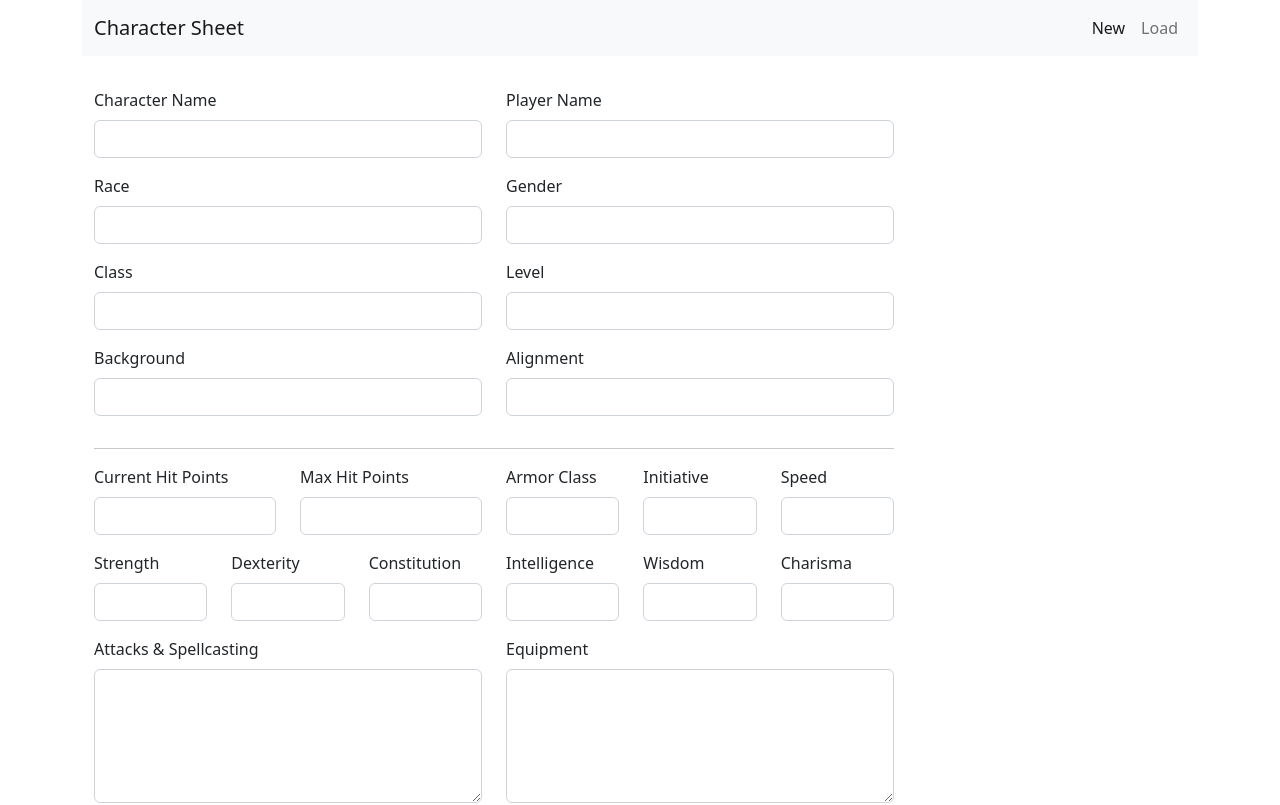
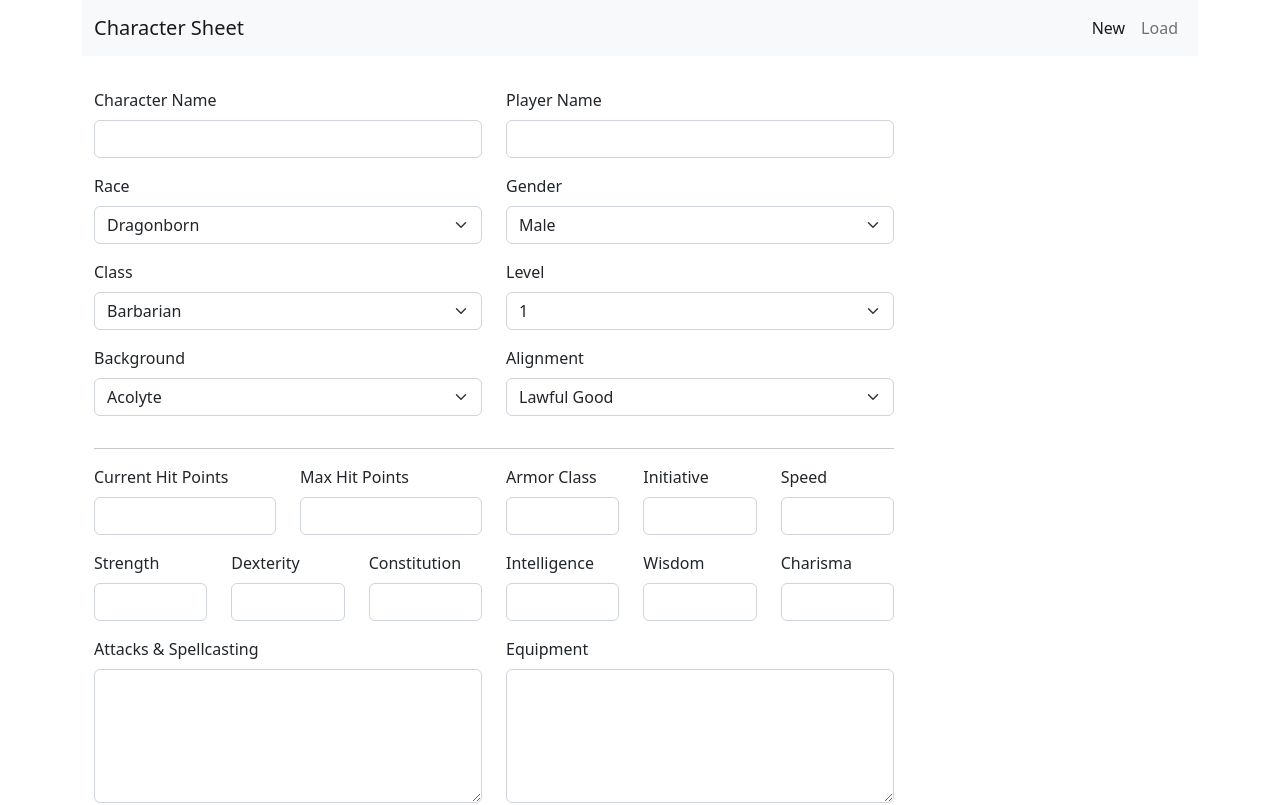
Before and after one commit to MitulMistry/character-sheet, a React (Create React App) app: page /new in a window 1280 px wide. Shown: the top 805 px of the page. Built offline with nearby package versions, Linux system fonts and the light colour scheme.

Commit message:
Incorporate ruleset data into character form selection fields

```diff
--- a/src/components/CharacterForm/CharacterForm.tsx
+++ b/src/components/CharacterForm/CharacterForm.tsx
@@ -43,14 +43,18 @@ function CharacterForm() {
             <Col xs={12} md={6}>
               <Form.Group className="mb-3" controlId="race">
                 <Form.Label>Race</Form.Label>
-                <Form.Control type="text" />
+                <Form.Select>
+                  {formData.races.map(race => (<option key={race}>{race}</option>))}
+                </Form.Select>
               </Form.Group>
             </Col>
 
             <Col xs={12} md={6}>
               <Form.Group className="mb-3" controlId="gender">
                 <Form.Label>Gender</Form.Label>
-                <Form.Control type="text" />
+                <Form.Select>
+                  {formData.genders.map(gender => (<option key={gender}>{gender}</option>))}
+                </Form.Select>
               </Form.Group>
             </Col>
           </Row>
@@ -59,14 +63,21 @@ function CharacterForm() {
             <Col xs={12} md={6}>
               <Form.Group className="mb-3" controlId="class">
                 <Form.Label>Class</Form.Label>
-                <Form.Control type="text" />
+                <Form.Select>
+                  {formData.classes.map(charClass => (<option key={charClass}>{charClass}</option>))}
+                </Form.Select>
               </Form.Group>
             </Col>
 
             <Col xs={12} md={6}>
               <Form.Group className="mb-3" controlId="playerName">
                 <Form.Label>Level</Form.Label>
-                <Form.Control type="text" />
+                <Form.Select>
+                  { [...Array(formData.maxLevel)].map((val, i) => (
+                      <option key={"lvl" + (i + 1)}>{i + 1}</option>
+                    ))
+                  }
+                </Form.Select>
               </Form.Group>
             </Col>
           </Row>
@@ -75,14 +86,18 @@ function CharacterForm() {
             <Col xs={12} md={6}>
               <Form.Group className="mb-3" controlId="background">
                 <Form.Label>Background</Form.Label>
-                <Form.Control type="text" />
+                <Form.Select>
+                  {formData.backgrounds.map(background => (<option key={background}>{background}</option>))}
+                </Form.Select>
               </Form.Group>
             </Col>
 
             <Col xs={12} md={6}>
               <Form.Group className="mb-3" controlId="alignment">
                 <Form.Label>Alignment</Form.Label>
-                <Form.Control type="text" />
+                <Form.Select>
+                  {formData.alignments.map(alignment => (<option key={alignment}>{alignment}</option>))}
+                </Form.Select>
               </Form.Group>
             </Col>
           </Row>
--- a/src/components/CharacterForm/characterFormSlice.ts
+++ b/src/components/CharacterForm/characterFormSlice.ts
@@ -4,11 +4,25 @@ import dnd5Data from '../../data/forms/characterDnd5.json';
 import { rulesets } from '../../data/constants';
 
 export interface CharacterFormState {
-  data: object;
+  data: {
+    races: string[],
+    genders: string[],
+    classes: string[],
+    maxLevel: number,
+    backgrounds: string[],
+    alignments: string[]
+  };
 }
 
 const initialState: CharacterFormState = {
-  data: {},
+  data: {
+    races: [],
+    genders: [],
+    classes: [],
+    maxLevel: 0,
+    backgrounds: [],
+    alignments: []
+  },
 };
 
 export const characterFormSlice = createSlice({
--- a/src/data/forms/characterDnd5.json
+++ b/src/data/forms/characterDnd5.json
@@ -18,7 +18,7 @@
   "classes": [
     "Barbarian",
     "Bard",
-    "Clerica",
+    "Cleric",
     "Druid",
     "Fighter",
     "Monk",
@@ -48,7 +48,8 @@
     "Sailor",
     "Soldier",
     "Spy",
-    "Urchin"
+    "Urchin",
+    "Other"
   ],
   "alignments": [
     "Lawful Good",
```
